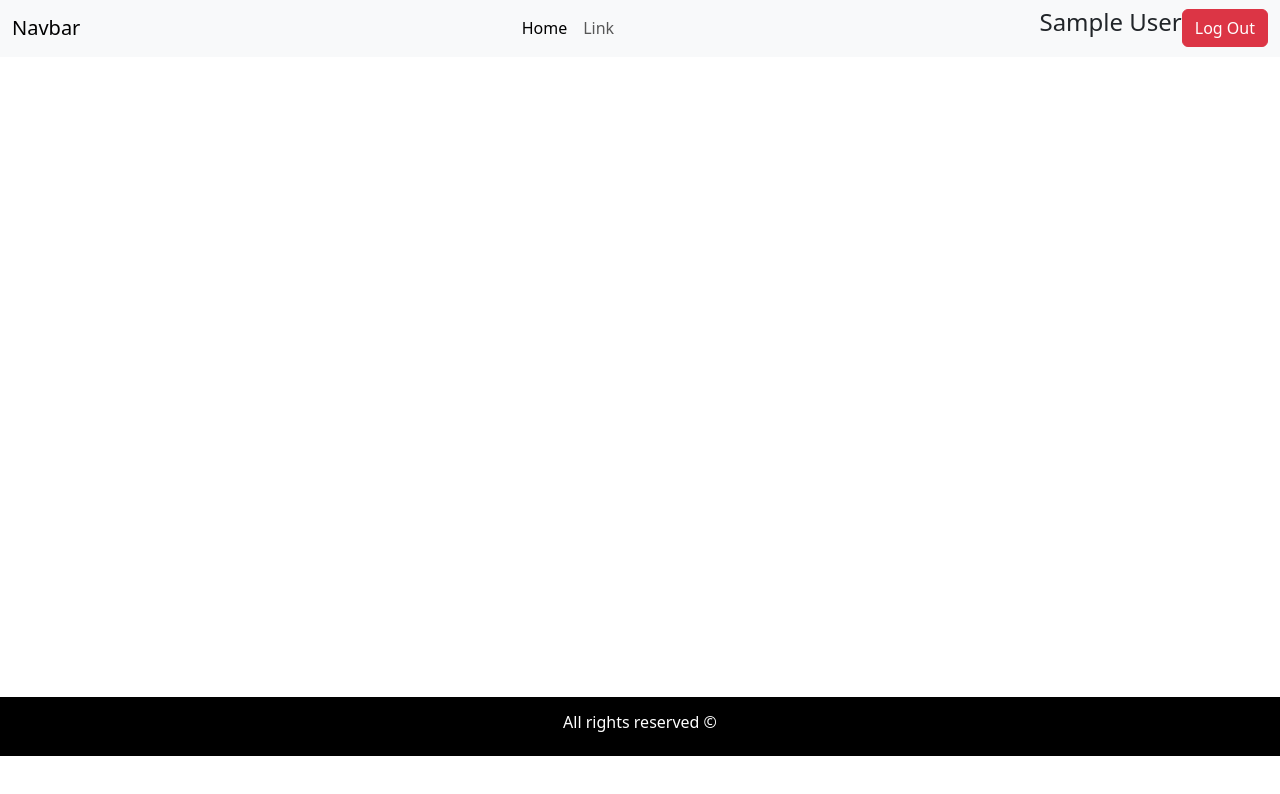
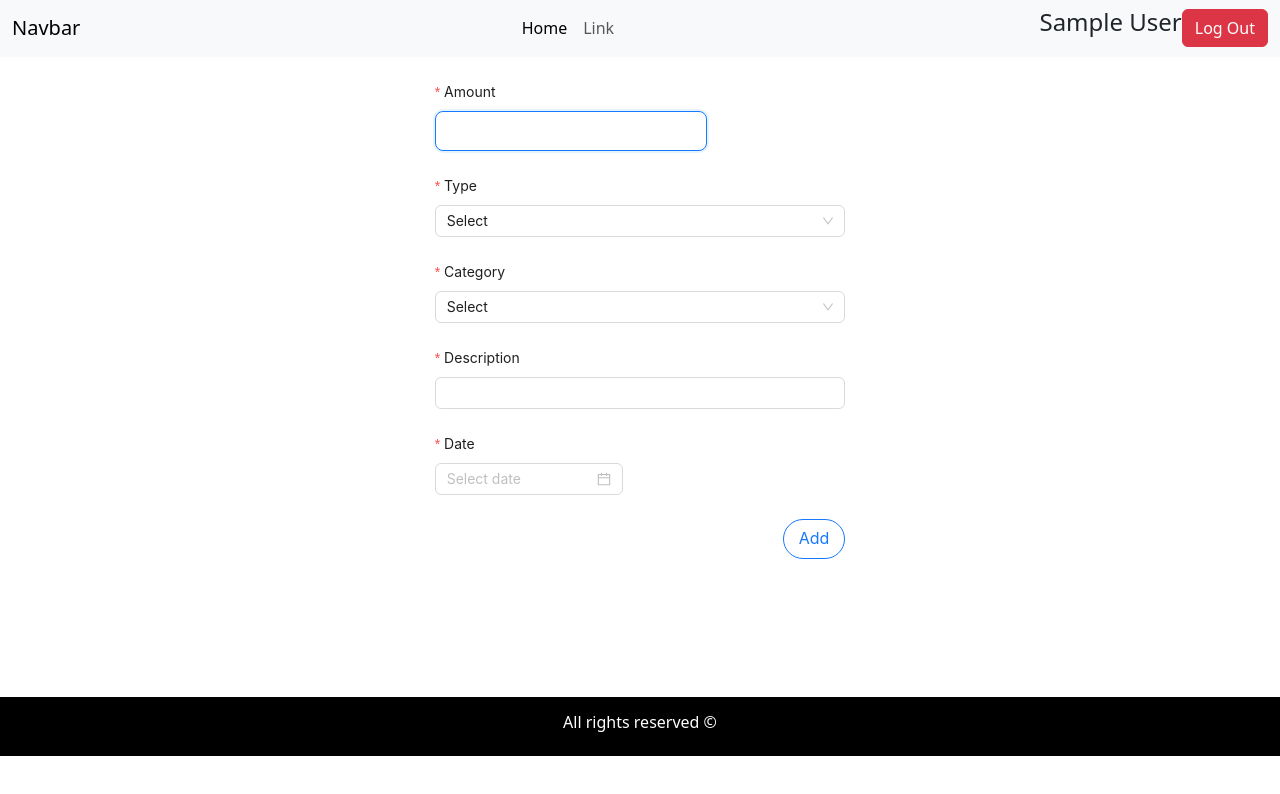
Before and after one commit to RushilReddy909/Expense-Tracker, a React (Create React App) app in the folder client/: page / in a window 1280 px wide. Shown: the top 794 px of the page. Built offline with nearby package versions, Linux system fonts and the light colour scheme; sample sign-in values are in the browser's storage.

Commit message:
Added form to homepage and changes to login/signup

```diff
--- a/client/src/pages/HomePage.js
+++ b/client/src/pages/HomePage.js
@@ -1,11 +1,96 @@
 import React from 'react';
 import Layout from '../components/layouts/Layout';
+import { Form, Input, Select, DatePicker, Button, Row, Col, Flex, InputNumber, ConfigProvider } from 'antd';
 
 const home = () => {
+  const handleSubmit = (values) => {
+    console.log(values);
+  }
+
   return (
     <Layout>
         <div className='filters'>
 
+        </div>
+        <div className='base'>
+            <Row>
+              <Col span={8} offset={8}>
+                <Form layout="vertical" onFinish={handleSubmit}>
+                    <ConfigProvider
+                      theme={{
+                        components: {
+                          InputNumber: {
+                            controlWidth: {xs: 50, sm: 70, md: 90, lg: 120}
+                          },
+                        },
+                      }}
+                    >
+                      <Form.Item label="Amount" name={"amount"} rules={[{required: true, message: "Enter Amount"}]}>
+                        <InputNumber min={0} autoFocus allowClear="true" autoComplete='off' size='large' changeOnWheel/>
+                      </Form.Item>
+                    </ConfigProvider>
+                  <Form.Item label="Type" name={"type"} rules={[{required: true, message: "Select type of expense"}]}>
+                    <Select
+                      defaultValue={"Select"}
+                      options={[
+                        {
+                          value: "expense",
+                          label: "Expense",
+                        },
+                        {
+                          value: "income",
+                          label: "Income",
+                        }
+                      ]}
+                    />
+                  </Form.Item>
+                  <Form.Item label="Category" name={"category"} rules={[{required: true, message: "Select category"}]}>
+                    <Select
+                      defaultValue={"Select"}
+                      options={[
+                        {
+                          value: "food",
+                          label: "Food"
+                        },
+                        {
+                          value: "rent",
+                          label: "Rent"
+                        },
+                        {
+                          value: "friend",
+                          label: "Friend"
+                        },
+                        {
+                          value: "bills",
+                          label: "Bills"
+                        },
+                        {
+                          value: "college",
+                          label: "College"
+                        },
+                        {
+                          value: "medical",
+                          label: "Medical"
+                        },
+                        {
+                          value: "misc",
+                          label: "Misc"
+                        }
+                      ]}
+                    />
+                  </Form.Item>
+                  <Form.Item label="Description" name={"description"} rules={[{required: true, message: "Specify description"}]}>
+                    <Input type='text' autoComplete='off' allowClear='true'/>
+                  </Form.Item>
+                  <Form.Item label='Date' name={"date"} rules={[{required: true, message: "Date is not mentioned"}]}>
+                    <DatePicker/>
+                  </Form.Item>
+                  <Flex justify='end'>
+                    <Button type='primary' ghost shape='round' htmlType='submit' size='large'>Add</Button>
+                  </Flex>
+                </Form>
+              </Col>
+            </Row>
         </div>
     </Layout>
   )
--- a/client/src/pages/Login.js
+++ b/client/src/pages/Login.js
@@ -1,5 +1,5 @@
 import React, {useEffect} from 'react'
-import {Form, Input, Space, Typography, Button, Flex, message} from 'antd'
+import {Form, Input, Space, Typography, Button, Flex, message, ConfigProvider} from 'antd'
 import {MailOutlined} from '@ant-design/icons'
 import FormItem from 'antd/es/form/FormItem'
 import axios from 'axios'
@@ -27,18 +27,29 @@ const Login = () => {
       navigate('/')
     }
   }, [navigate]);
+
   return (
     <>
         <div className='login'>
+        <ConfigProvider
+            theme={{
+              components: {
+                Form: {
+                  /* here is your component tokens */
+                  labelFontSize: 16,
+                },
+              },
+            }}
+          >
             <Form layout='vertical' onFinish={submitHandler}>
               <h1 style={{fontWeight: "bold"}}>Login</h1>
-            <Form.Item label="Email" name="email">
+              <Form.Item label="Email" name="email" rules={[{required: true, message: "Please enter your email"}]}>
                 <Space.Compact block>
                   <Input size='large' type='email'/>
                   <Button icon={<MailOutlined />} size='large'/>
                 </Space.Compact>
               </Form.Item>
-            <Form.Item label="Password" name="password">
+              <Form.Item label="Password" name="password" rules={[{required: true, message: "Please enter your password"}]}>
                 <Input.Password size='large'/>
               </Form.Item>
               <FormItem >
@@ -52,6 +63,7 @@ const Login = () => {
                 </Flex>
               </Form.Item>
             </Form>
+          </ConfigProvider>
         </div>
     </>
   )
--- a/client/src/pages/Register.js
+++ b/client/src/pages/Register.js
@@ -1,8 +1,9 @@
 import React, {useEffect} from 'react'
-import {Form, Input, Space, Typography, Button, Flex, message} from 'antd'
+import {Form, Input, Space, Typography, Button, Flex, message, ConfigProvider} from 'antd'
 import FormItem from 'antd/es/form/FormItem'
 import axios from 'axios'
 import {useNavigate} from 'react-router-dom'
+import { MailOutlined, UserOutlined } from '@ant-design/icons'
 
 const {Text, Link} = Typography
 
@@ -30,24 +31,43 @@ const Register = () => {
   return (
     <>
         <div className='register'>
-          <Form layout='vertical' onFinish={submitHandler}>
-            <h1>Registration Form</h1>
-            <Form.Item label="Name" name="name">
-              <Input/>
+          <ConfigProvider
+            theme={{
+              components: {
+                Form: {
+                  /* here is your component tokens */
+                  labelFontSize: 16,
+                },
+              },
+            }}
+          >
+            <Form layout='vertical' onFinish={submitHandler} className='p-3'>
+              <h1>Registration </h1>
+              <Form.Item label="Username" name="name" rules={[{required: true, message: "Enter your Username"}]}>
+                <Space.Compact block>
+                  <Input type='text' size='large'/>
+                  <Button icon={<UserOutlined/>} size='large'/>
+                </Space.Compact>
               </Form.Item>
-            <Form.Item label="Email" name="email">
-              <Input type='email'/>
+              <Form.Item label="Email" name="email" rules={[{required: true, message: "Please enter your email"}]}>
+                <Space.Compact block>
+                  <Input type='email' size='large'/>
+                  <Button icon={<MailOutlined/>} size='large'/>
+                </Space.Compact>
               </Form.Item>
-            <Form.Item label="Password" name="password">
-              <Input type='password'/>
+              <Form.Item label="Password" name="password" rules={[{required: true, message: "Please enter your Password"}]}>
+                <Input.Password size='large'/>
               </Form.Item>
-            <Text type='secondary'>Already have an account?<Link href='/login'> Click here to Login</Link></Text>
               <FormItem className='mt-3'>
                 <Flex justify='center'>
-                <Button type='primary' htmlType='submit'>Register</Button>
+                  <Button type='primary' htmlType='submit' block style={{fontWeight: "bold"}}>Register</Button>
                 </Flex>
               </FormItem>
+              <Flex justify='center'>
+                <Text type='secondary'>Already have an account?<Link href='/login'> Click here to Login</Link></Text>
+              </Flex>
             </Form>
+          </ConfigProvider>
         </div>
     </>
   )
```
Also changed, not shown: 1 other file (tests, documents, lock files or other folders). Lines whose indentation alone changed are shown as unchanged.
